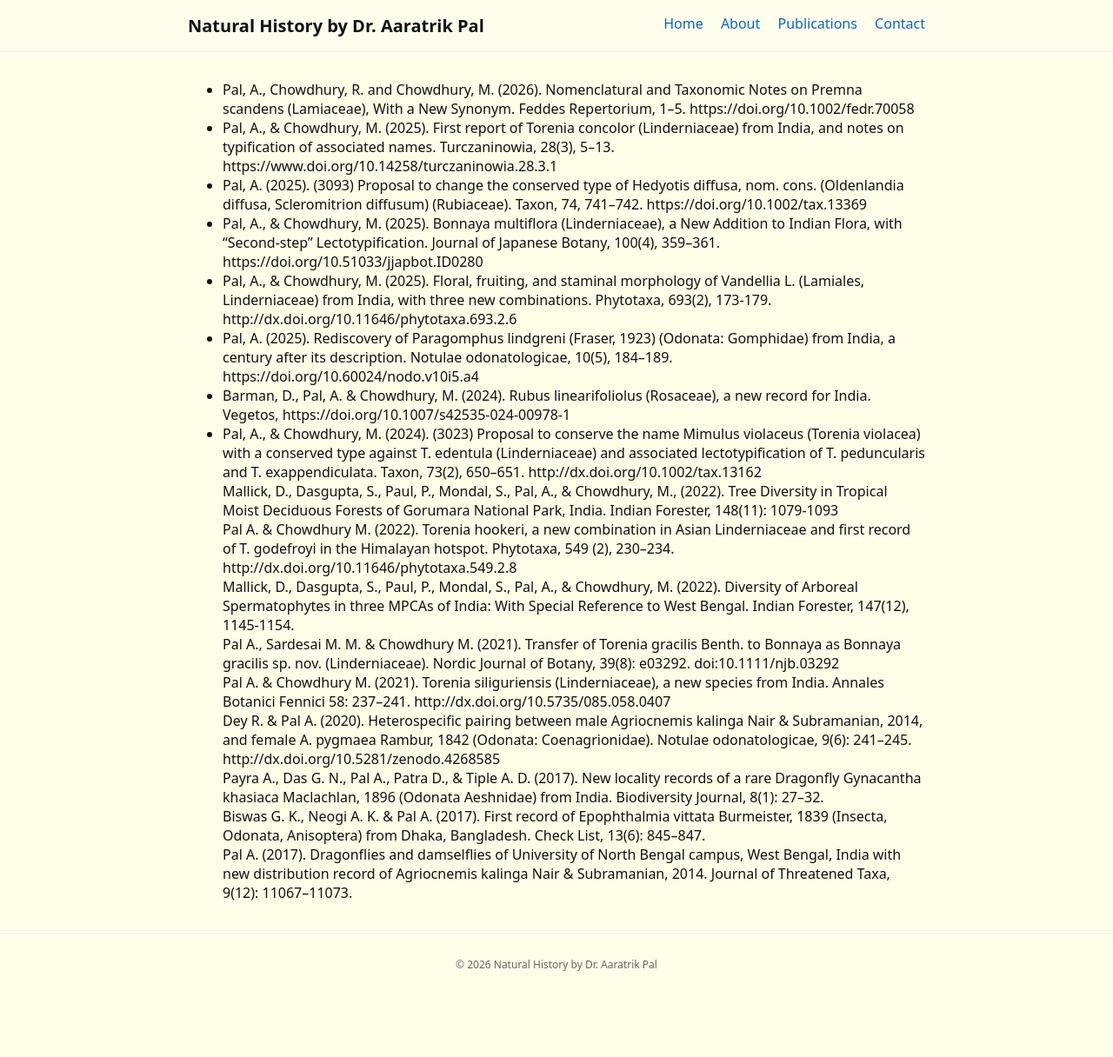
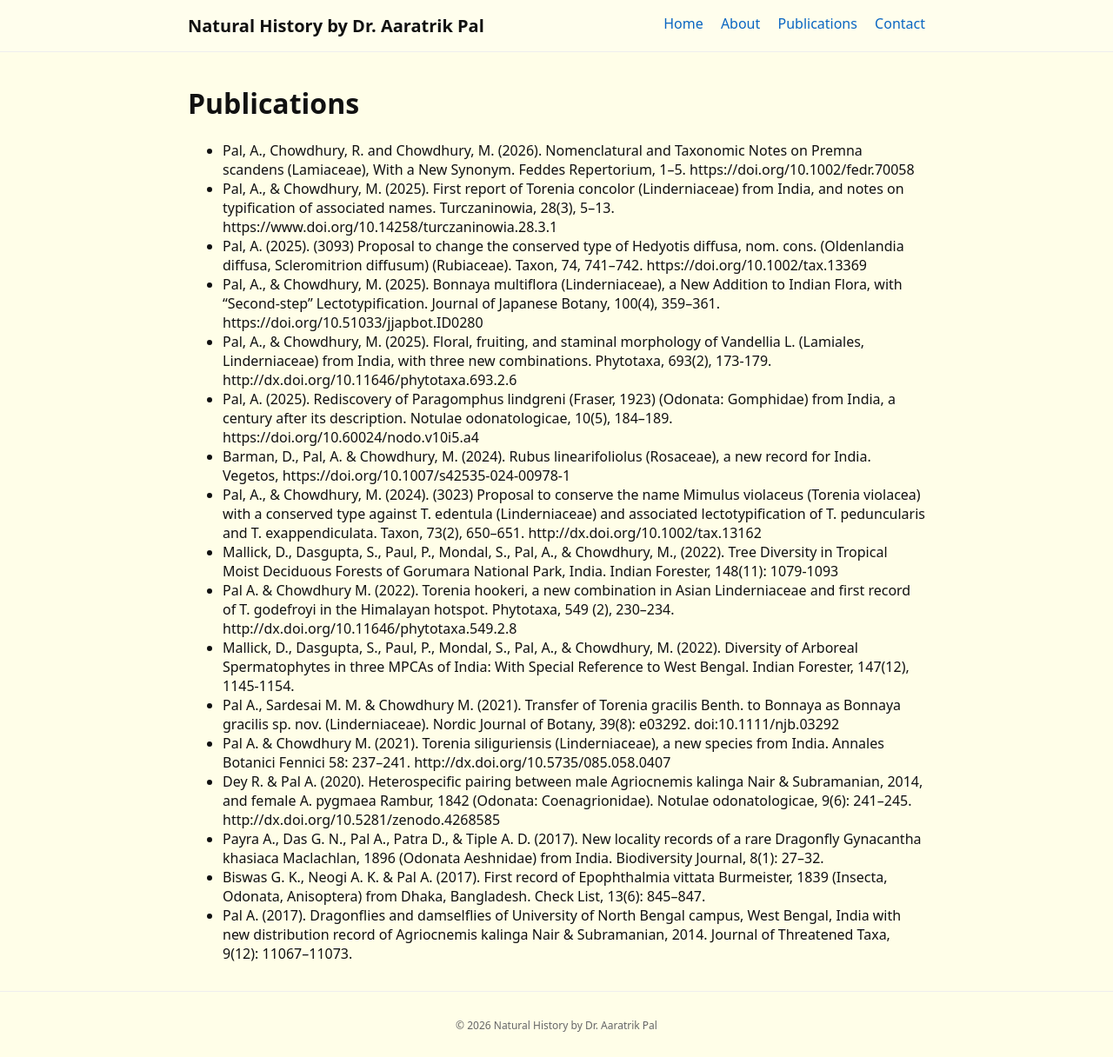
Before and after one commit to naturalhistory/naturalhistory.github.io, a Jekyll site: the page built from publications.md, in a window 1280 px wide. Shown: the whole page at 87% size. Built offline with Jekyll 4.4.1, drawn with Linux system fonts in a browser that asks for light colours; before the commit the page ends 1146 px from its top, so only the background shows below that.

Commit message:
Update publications.md

```diff
--- a/publications.md
+++ b/publications.md
@@ -4,6 +4,7 @@ title: Home
 permalink: /publications/
 ---
 
+# Publications
 
  - Pal, A., Chowdhury, R. and Chowdhury, M. (2026). Nomenclatural and Taxonomic Notes on Premna scandens (Lamiaceae), With a New Synonym. Feddes Repertorium, 1–5. https://doi.org/10.1002/fedr.70058 <br>
  - Pal, A., & Chowdhury, M. (2025). First report of Torenia concolor (Linderniaceae) from India, and notes on typification of associated names. Turczaninowia, 28(3), 5–13. https://www.doi.org/10.14258/turczaninowia.28.3.1 <br>
@@ -13,12 +14,12 @@ permalink: /publications/
  - Pal, A. (2025). Rediscovery of Paragomphus lindgreni (Fraser, 1923) (Odonata: Gomphidae) from India, a century after its description. Notulae odonatologicae, 10(5), 184–189. https://doi.org/10.60024/nodo.v10i5.a4 <br>
  - Barman, D., Pal, A. & Chowdhury, M. (2024). Rubus linearifoliolus (Rosaceae), a new record for India. Vegetos, https://doi.org/10.1007/s42535-024-00978-1 <br>
  - Pal, A., & Chowdhury, M. (2024). (3023) Proposal to conserve the name Mimulus violaceus (Torenia violacea) with a conserved type against T. edentula (Linderniaceae) and associated lectotypification of T. peduncularis and T. exappendiculata. Taxon, 73(2), 650–651. http://dx.doi.org/10.1002/tax.13162  <br>
-Mallick, D., Dasgupta, S., Paul, P., Mondal, S., Pal, A., & Chowdhury, M., (2022). Tree Diversity in Tropical Moist Deciduous Forests of Gorumara National Park, India. Indian Forester, 148(11): 1079-1093 <br>
-Pal A. & Chowdhury M. (2022). Torenia hookeri, a new combination in Asian Linderniaceae and first record of T. godefroyi in the Himalayan hotspot. Phytotaxa, 549 (2), 230–234. http://dx.doi.org/10.11646/phytotaxa.549.2.8 <br>
-Mallick, D., Dasgupta, S., Paul, P., Mondal, S., Pal, A., & Chowdhury, M. (2022). Diversity of Arboreal Spermatophytes in three MPCAs of India: With Special Reference to West Bengal. Indian Forester, 147(12), 1145-1154. <br>
-Pal A., Sardesai M. M. & Chowdhury M. (2021). Transfer of Torenia gracilis Benth. to Bonnaya as Bonnaya gracilis sp. nov. (Linderniaceae). Nordic Journal of Botany, 39(8): e03292. doi:10.1111/njb.03292 <br>
-Pal A. & Chowdhury M. (2021). Torenia siliguriensis (Linderniaceae), a new species from India. Annales Botanici Fennici 58: 237–241. http://dx.doi.org/10.5735/085.058.0407 <br>
-Dey R. & Pal A. (2020). Heterospecific pairing between male Agriocnemis kalinga Nair & Subramanian, 2014, and female A. pygmaea Rambur, 1842 (Odonata: Coenagrionidae). Notulae odonatologicae, 9(6): 241–245. http://dx.doi.org/10.5281/zenodo.4268585 <br>
-Payra A., Das G. N., Pal A., Patra D., & Tiple A. D. (2017). New locality records of a rare Dragonfly Gynacantha khasiaca Maclachlan, 1896 (Odonata Aeshnidae) from India. Biodiversity Journal, 8(1): 27–32.<br>
-Biswas G. K., Neogi A. K. & Pal A. (2017). First record of Epophthalmia vittata Burmeister, 1839 (Insecta, Odonata, Anisoptera) from Dhaka, Bangladesh. Check List, 13(6): 845–847.<br>
-Pal A. (2017). Dragonflies and damselflies of University of North Bengal campus, West Bengal, India with new distribution record of Agriocnemis kalinga Nair & Subramanian, 2014. Journal of Threatened Taxa, 9(12): 11067–11073.<br>
+ - Mallick, D., Dasgupta, S., Paul, P., Mondal, S., Pal, A., & Chowdhury, M., (2022). Tree Diversity in Tropical Moist Deciduous Forests of Gorumara National Park, India. Indian Forester, 148(11): 1079-1093 <br>
+ - Pal A. & Chowdhury M. (2022). Torenia hookeri, a new combination in Asian Linderniaceae and first record of T. godefroyi in the Himalayan hotspot. Phytotaxa, 549 (2), 230–234. http://dx.doi.org/10.11646/phytotaxa.549.2.8 <br>
+ - Mallick, D., Dasgupta, S., Paul, P., Mondal, S., Pal, A., & Chowdhury, M. (2022). Diversity of Arboreal Spermatophytes in three MPCAs of India: With Special Reference to West Bengal. Indian Forester, 147(12), 1145-1154. <br>
+ - Pal A., Sardesai M. M. & Chowdhury M. (2021). Transfer of Torenia gracilis Benth. to Bonnaya as Bonnaya gracilis sp. nov. (Linderniaceae). Nordic Journal of Botany, 39(8): e03292. doi:10.1111/njb.03292 <br>
+ - Pal A. & Chowdhury M. (2021). Torenia siliguriensis (Linderniaceae), a new species from India. Annales Botanici Fennici 58: 237–241. http://dx.doi.org/10.5735/085.058.0407 <br>
+ - Dey R. & Pal A. (2020). Heterospecific pairing between male Agriocnemis kalinga Nair & Subramanian, 2014, and female A. pygmaea Rambur, 1842 (Odonata: Coenagrionidae). Notulae odonatologicae, 9(6): 241–245. http://dx.doi.org/10.5281/zenodo.4268585 <br>
+ - Payra A., Das G. N., Pal A., Patra D., & Tiple A. D. (2017). New locality records of a rare Dragonfly Gynacantha khasiaca Maclachlan, 1896 (Odonata Aeshnidae) from India. Biodiversity Journal, 8(1): 27–32.<br>
+ - Biswas G. K., Neogi A. K. & Pal A. (2017). First record of Epophthalmia vittata Burmeister, 1839 (Insecta, Odonata, Anisoptera) from Dhaka, Bangladesh. Check List, 13(6): 845–847.<br>
+ - Pal A. (2017). Dragonflies and damselflies of University of North Bengal campus, West Bengal, India with new distribution record of Agriocnemis kalinga Nair & Subramanian, 2014. Journal of Threatened Taxa, 9(12): 11067–11073.<br>
```
